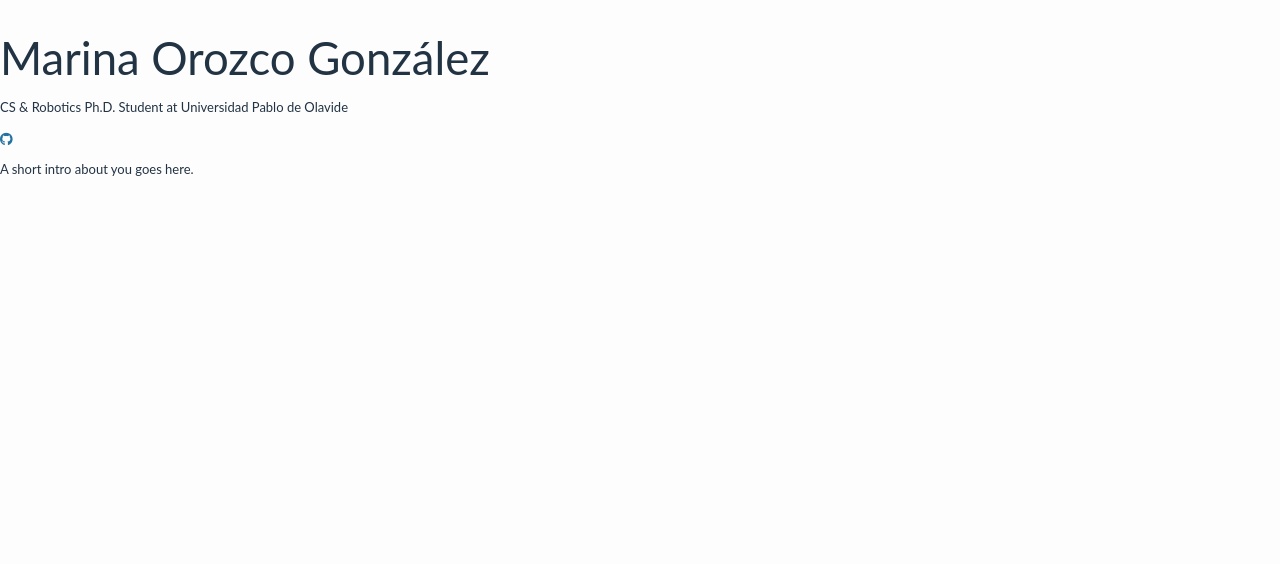
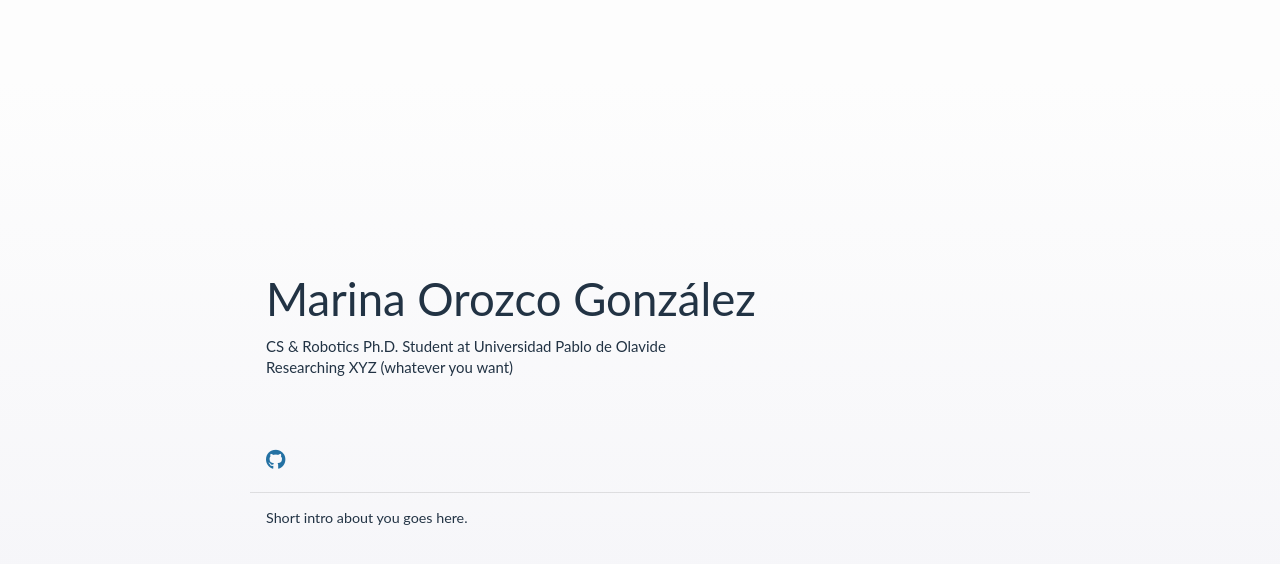
Before and after one commit to marinaog/marinaog.github.io, a plain HTML site: page index.html in a window 1280 px wide. Drawn offline with Linux system fonts and the light colour scheme.

Commit message:
Update
Updated the header section with personal information and social links.

```diff
--- a/index.html
+++ b/index.html
@@ -15,18 +15,46 @@
 </head>
 
 <body>
-    <header>
-        <h1>Marina Orozco González</h1>
-        <p>CS & Robotics Ph.D. Student at Universidad Pablo de Olavide</p>
+    <div class="hero-section noselect" id="about">
+        <div class="hero-content">
 
-        <div class="social-links">
-            <a href="https://github.com/marinaog"><i class="fa-brands fa-github"></i></a>
+            <!-- Main Header Block -->
+            <div class="content header-container">
+                <div class="header-text">
+
+                    <div class="header-name">
+                        <h1>Marina Orozco González</h1>
+                    </div>
+
+                    <div class="header-subtitle">
+                        CS & Robotics Ph.D. Student at Universidad Pablo de Olavide<br>
+                        Researching XYZ (whatever you want)<br>
+                    </div>
+
+                    <div class="header-links">
+                        <a class="btn" href="https://github.com/marinaog" aria-label="GitHub" data-label="GitHub" target="_blank">
+                            <i class="fa-brands fa-github"></i>
+                        </a>
+                        <!-- Add more buttons if you want -->
+                    </div>
+
+                </div>
+
+                <!-- Profile picture block (requires the CSS background URL) -->
+                <div class="header-profile-picture"></div>
+            </div>
+
+            <br>
+
+            <!-- Intro Text -->
+            <div class="content header-container divider">
+                <span class="intro-text">
+                    Short intro about you goes here.
+                </span>
+            </div>
+
         </div>
-    </header>
-
-    <section id="about">
-        <p>A short intro about you goes here.</p>
-    </section>
+    </div>
 </body>
 
 </html>
```
